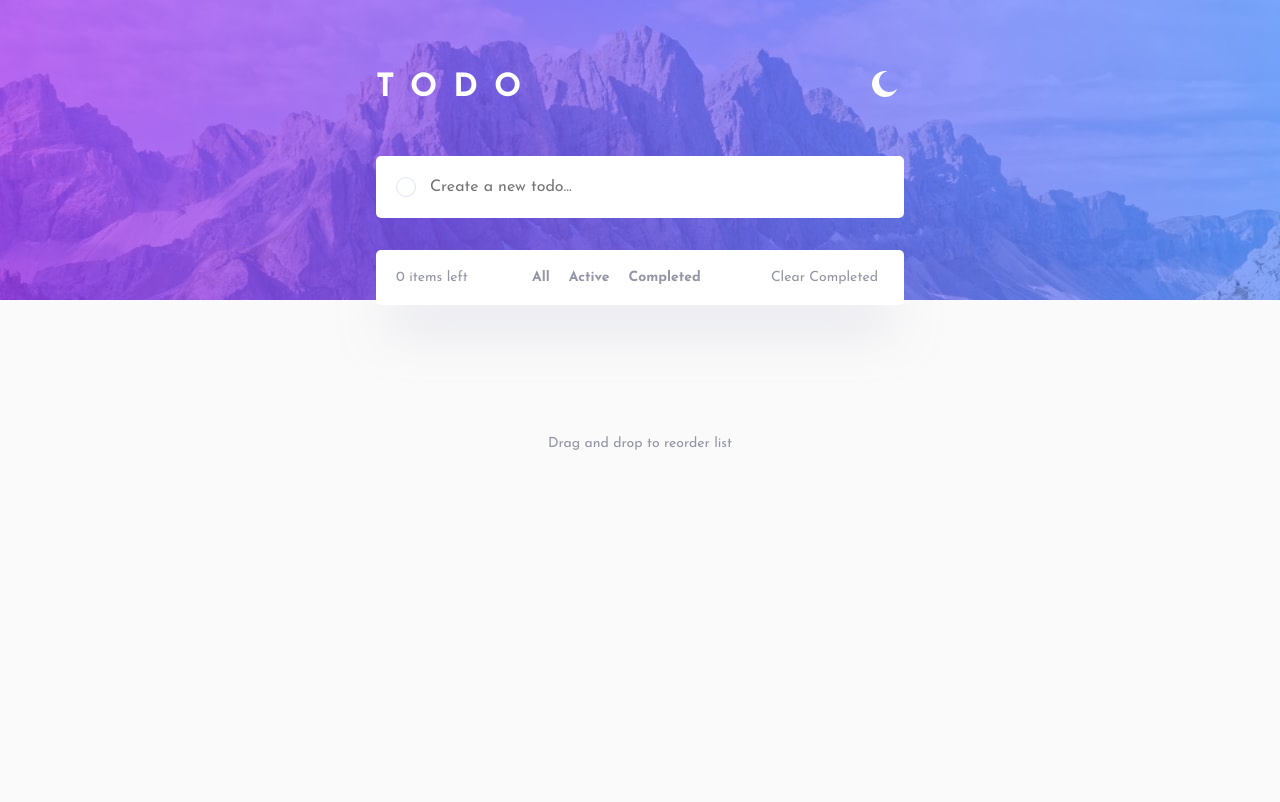
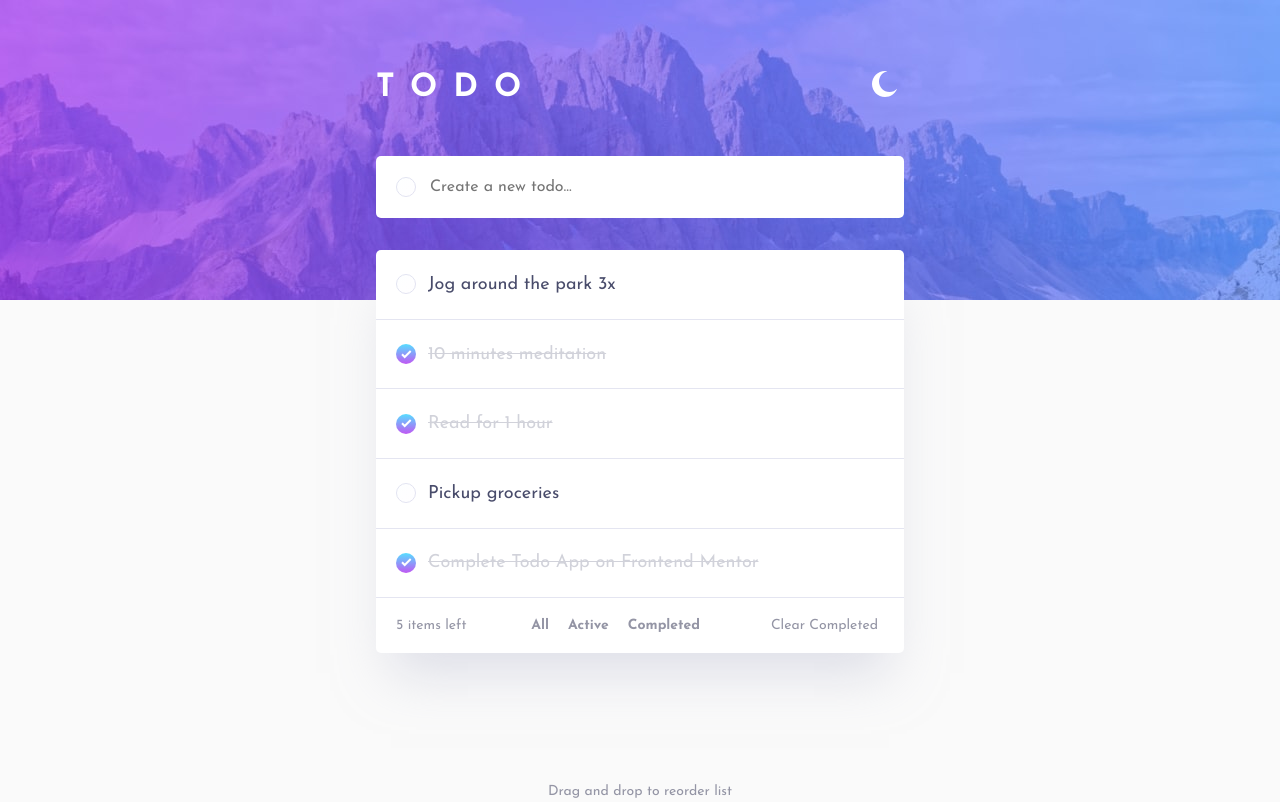
Before and after one commit to ralphvirtucio/todo-app, a Next.js app: page / in a window 1280 px wide. Built offline with nearby package versions, Linux system fonts and the light colour scheme.

Commit message:
WIP: All, Active, Completed and Clear Button

```diff
--- a/app/globals.css
+++ b/app/globals.css
@@ -76,6 +76,15 @@ select {
 
 :root {
   --bright-color: hsl(220, 98%, 61%);
-  --check-bg-color: linear-gradient hsl(192, 100%, 67%) to hsl(280, 87%, 65%);
+  --check-bg-color: linear-gradient(hsl(192, 100%, 67%), hsl(280, 87%, 65%));
   --font-size-body: 1.125rem;
 }
+
+
+/* .light {
+  --color-1: hsl(0,0% 98);
+  --color-2: hsl(236, 33%, 92%);
+  --color-3: hsl(233, 11%, 84%);
+  --color-4: hsl(236, 9%, 61%);
+  --color-5: hsl(235,19%, 35%);
+} */
--- a/app/page.tsx
+++ b/app/page.tsx
@@ -10,8 +10,9 @@ import { Card } from '@/components/Card';
 import { v4 as uuidv4 } from 'uuid';
 
 export default function Home() {
-  const [todos, setTodos] = useState([]);
+  const [todos, setTodos] = useState(data.data);
   const [todoDesc, setTodoDesc] = useState('');
+  const [todoTab, setTodoTab] = useState('all')
 
   const handleTodoDesc = (e) => {
     setTodoDesc(e.target.value);
--- a/components/TodoItem/index.tsx
+++ b/components/TodoItem/index.tsx
@@ -5,7 +5,6 @@ import { IconUnchecked } from '../Icons/Unchecked';
 import { IconChecked } from '../Icons/Checked';
 
 export const TodoItem = ({ todo, onDeleteTodo, onCheckedTodo }) => {
-
   return (
     <li className={styles.todo}>
       <input
@@ -13,7 +12,7 @@ export const TodoItem = ({ todo, onDeleteTodo, onCheckedTodo }) => {
         className={styles['todo__input-checkbox']}
         name='todo-checkbox'
         id={todo.id}
-        value={todo.isCompleted}
+        checked={todo.isCompleted}
         onChange={onCheckedTodo}
       />
       <div className={styles.todo__checkbox}>
--- a/components/TodoItem/todo.module.css
+++ b/components/TodoItem/todo.module.css
@@ -33,20 +33,23 @@
 
 .todo__input-checkbox + .todo__checkbox {
   display: none;
+}
 
+
+.todo__input-checkbox:checked + .todo__checkbox {
+  display: flex;
 }
+
 
 .todo__input-checkbox + .todo__checkbox + .todo__unchecked {
   display: block;
 }
 
-.todo__input-checkbox:checked + .todo__checkbox {
- display: flex;
-}
-
 .todo__input-checkbox:checked + .todo__checkbox + .todo__unchecked {
  display: none;
 }
+
+
 
 .todo__input-checkbox:checked ~ .todo__description {
   text-decoration: line-through;
@@ -58,7 +61,7 @@
 }
 
 .todo__checkbox {
-  background: linear-gradient(hsl(192, 100%, 67%),  hsl(280, 87%, 65%));
+  background: var(--check-bg-color);
   border-radius: 50%;
   width: 1.25rem;
   height: 1.25rem;
--- a/data/data.json
+++ b/data/data.json
@@ -8,13 +8,13 @@
     },
     {
       "description": "10 minutes meditation",
-      "isCompleted": false,
+      "isCompleted": true,
       "isActive": false,
      "id": "14adf545-da7b-5c45-9bdd-b3ca8bd1f79c"
     },
     {
       "description": "Read for 1 hour",
-      "isCompleted": false,
+      "isCompleted": true,
       "isActive": false,
      "id": "bec8d7fd-c97e-575b-838c-3548ef384766"
     },
@@ -26,7 +26,7 @@
     },
     {
       "description": "Complete Todo App on Frontend Mentor",
-      "isCompleted": false,
+      "isCompleted": true,
       "isActive": false,
       "id": "600cbaac-fb4c-5253-8949-7eb4f6ce227e"
     }
```
